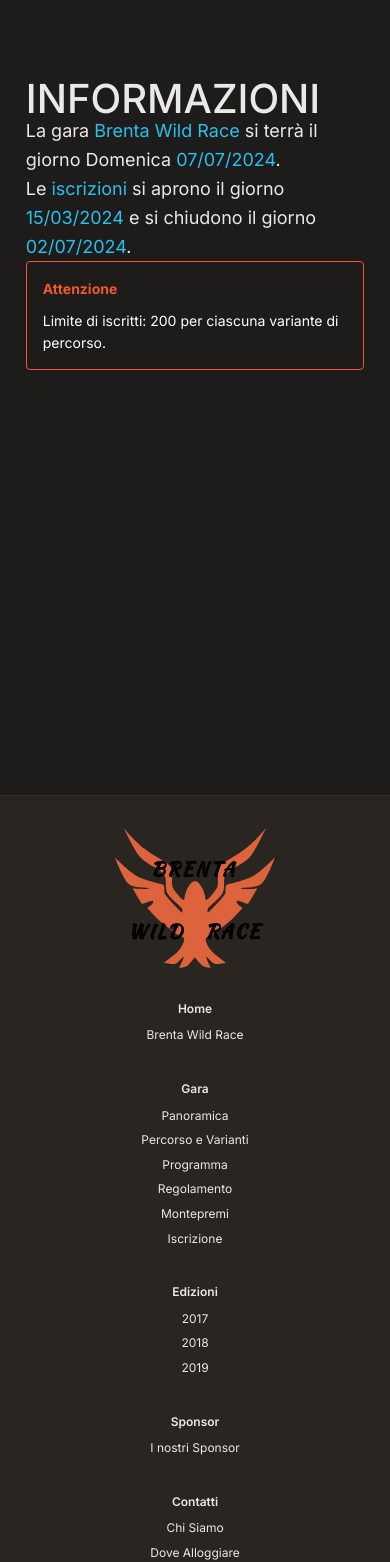
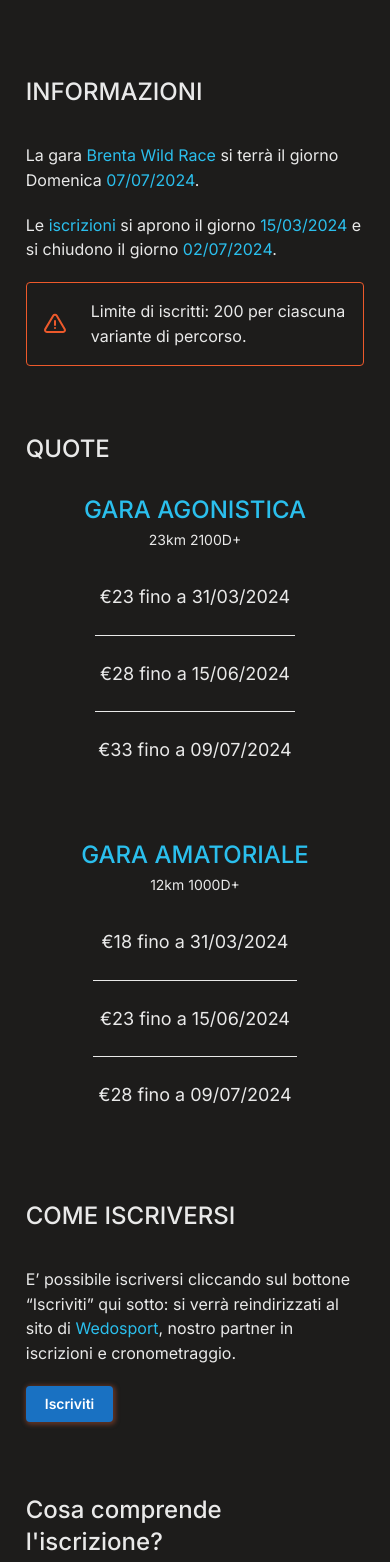
Before and after one commit to elibattistoni/brenta-wild-race, a React (Vite) app: page /gara/iscrizione in a window 390 px wide. Shown: the part 149-1711 px from the top of the page. Built offline with nearby package versions, Linux system fonts and the light colour scheme.

Commit message:
feat(trailregistration): add trail registration page and make it responsive

```diff
--- a/src/pages/trail/TrailRegistrationPage.jsx
+++ b/src/pages/trail/TrailRegistrationPage.jsx
@@ -1,28 +1,190 @@
 import Heading from "../../components/shared/Heading";
-import { Alert, Container, Text, Title } from "@mantine/core";
+import {
+  Alert,
+  Container,
+  Text,
+  Title,
+  rem,
+  useMantineTheme,
+} from "@mantine/core";
 import classes from "./TrailRegistrationPage.module.css";
 import PageContainer from "../../components/shared/PageContainer";
+import { IconAlertTriangle } from "@tabler/icons-react";
+import BlueTitle from "../../components/shared/BlueTitle";
+import ButtonPrimary from "../../components/shared/ButtonPrimary";
+import ButtonSecondary from "../../components/shared/ButtonSecondary";
 
 const TrailRegistrationPage = () => {
+  const theme = useMantineTheme();
+
   return (
     <>
       <Heading title="ISCRIZIONE" subtitle="LA GARA" />
       <PageContainer>
-        <Title order={4}>INFORMAZIONI</Title>
-        <Text size="lg">
-          La gara <span className={classes.highlight}>Brenta Wild Race</span> si
-          terrà il giorno Domenica{" "}
-          <span className={classes.highlight}>07/07/2024</span>.
-        </Text>
-        <Text size="lg">
-          Le <span className={classes.highlight}>iscrizioni</span> si aprono il
-          giorno <span className={classes.highlight}>15/03/2024</span> e si
-          chiudono il giorno{" "}
-          <span className={classes.highlight}>02/07/2024</span>.
-        </Text>
-        <Alert variant="outline" color="orangeBrenta.0" title="Attenzione">
-          Limite di iscritti: 200 per ciascuna variante di percorso.
-        </Alert>
+        <section className={classes.info}>
+          <Title
+            order={4}
+            mb="lg"
+            fz={{
+              base: rem(24),
+              xs: rem(32),
+              sm: rem(40),
+            }}
+          >
+            INFORMAZIONI
+          </Title>
+          <Text fz={{ base: "md", xs: "lg" }}>
+            La gara <span className={classes.highlight}>Brenta Wild Race</span>{" "}
+            si terrà il giorno Domenica{" "}
+            <span className={classes.highlight}>07/07/2024</span>.
+          </Text>
+          <Text fz={{ base: "md", xs: "lg" }}>
+            Le <span className={classes.highlight}>iscrizioni</span> si aprono
+            il giorno <span className={classes.highlight}>15/03/2024</span> e si
+            chiudono il giorno{" "}
+            <span className={classes.highlight}>02/07/2024</span>.
+          </Text>
+          <Alert
+            variant="outline"
+            color="orangeBrenta.0"
+            title="Limite di iscritti: 200 per ciascuna variante di percorso."
+            icon={<IconAlertTriangle />}
+            classNames={{
+              label: classes.label,
+              icon: classes.icon,
+              wrapper: classes.wrapper,
+            }}
+          ></Alert>
+        </section>
+        <section className={classes.info}>
+          <Title
+            order={4}
+            mb="lg"
+            fz={{
+              base: rem(24),
+              xs: rem(32),
+              sm: rem(40),
+            }}
+          >
+            QUOTE
+          </Title>
+          <Container fluid className={classes.table}>
+            <Container fluid className={classes.tableColumn}>
+              <Title
+                order={4}
+                fz={{
+                  base: rem(24),
+                  xs: rem(28),
+                  sm: theme.other.fontSizesTitles.fontSizeh6_32px,
+                }}
+                fw={theme.other.fontWeights.medium}
+                c="bluePrimary.0"
+              >
+                GARA AGONISTICA
+              </Title>
+              <Text className={classes.tableSubtitle}>23km 2100D+</Text>
+              <Text className={classes.tableRow}>€23 fino a 31/03/2024</Text>
+              <Text className={classes.tableRow}>€28 fino a 15/06/2024</Text>
+              <Text className={classes.tableLastRow}>
+                €33 fino a 09/07/2024
+              </Text>
+            </Container>
+            <Container fluid className={classes.tableColumn}>
+              <Title
+                order={4}
+                fz={{
+                  base: rem(24),
+                  xs: rem(28),
+                  sm: theme.other.fontSizesTitles.fontSizeh6_32px,
+                }}
+                fw={theme.other.fontWeights.medium}
+                c="bluePrimary.0"
+              >
+                GARA AMATORIALE
+              </Title>
+              <Text className={classes.tableSubtitle}>12km 1000D+</Text>
+              <Text className={classes.tableRow}>€18 fino a 31/03/2024</Text>
+              <Text className={classes.tableRow}>€23 fino a 15/06/2024</Text>
+              <Text className={classes.tableLastRow}>
+                €28 fino a 09/07/2024
+              </Text>
+            </Container>
+          </Container>
+        </section>
+        <section className={classes.info}>
+          <Title
+            order={4}
+            mb="lg"
+            fz={{
+              base: rem(24),
+              xs: rem(32),
+              sm: rem(40),
+            }}
+          >
+            COME ISCRIVERSI
+          </Title>
+          <Text fz={{ base: "md", xs: "lg" }}>
+            E’ possibile iscriversi cliccando sul bottone “Iscriviti” qui sotto:
+            si verrà reindirizzati al sito di{" "}
+            <span className={classes.highlight}>Wedosport</span>, nostro partner
+            in iscrizioni e cronometraggio.
+          </Text>
+          <ButtonPrimary text="Iscriviti" style={{ alignSelf: "flex-start" }} />
+        </section>
+        <aside className={classes.info}>
+          <Title
+            order={6}
+            mb="lg"
+            fz={{
+              base: rem(24),
+              xs: rem(32),
+              sm: rem(40),
+            }}
+            lh={rem(32)}
+          >
+            Cosa comprende l'iscrizione?
+          </Title>
+          <ul>
+            <li>
+              <Text fz={{ base: "md", xs: "lg" }}>
+                Pettorale gara con chip, cronometraggio, servizi igienici alla
+                partenza
+              </Text>
+            </li>
+            <li>
+              <Text fz={{ base: "md", xs: "lg" }}>Pacco gara</Text>
+            </li>
+            <li>
+              <Text fz={{ base: "md", xs: "lg" }}>
+                Parcheggio gratuito alla partenza
+              </Text>
+            </li>
+            <li>
+              <Text fz={{ base: "md", xs: "lg" }}>
+                Ristori lungo il percorso e all’arrivo
+              </Text>
+            </li>
+            <li>
+              <Text fz={{ base: "md", xs: "lg" }}>
+                Servizio recupero bastoncini a malga Termoncello I° e II°
+                passaggio
+              </Text>
+            </li>
+            <li>
+              <Text fz={{ base: "md", xs: "lg" }}>
+                Servizio docce presso la partenza/arrivo
+              </Text>
+            </li>
+            <li>
+              <Text fz={{ base: "md", xs: "lg" }}>Buono pasto</Text>
+            </li>
+            <li>
+              <Text fz={{ base: "md", xs: "lg" }}>
+                Classifiche finali e foto
+              </Text>
+            </li>
+          </ul>
+        </aside>
       </PageContainer>
     </>
   );
--- a/src/pages/trail/TrailRegistrationPage.module.css
+++ b/src/pages/trail/TrailRegistrationPage.module.css
@@ -1,3 +1,70 @@
+section {
+  margin-bottom: rem(72px);
+}
+
+.info {
+  display: flex;
+  flex-direction: column;
+  gap: rem(20px);
+  /* align-items: flex-start; */
+}
+
 .highlight {
   color: var(--mantine-color-bluePrimary-0);
 }
+
+.label {
+  font-size: var(--mantine-font-size-lg) !important;
+  font-weight: var(--mantine-fw-normal) !important;
+  color: var(--mantine-color-fontWhite-0);
+  @media (max-width: $mantine-breakpoint-xs) {
+  font-size: var(--mantine-font-size-md) !important;
+
+  }
+}
+
+.icon {
+  width: rem(48px) !important;
+  margin-right: 0px !important;
+}
+
+.wrapper {
+  align-items: center;
+}
+
+ul {
+  margin: 0px;
+}
+
+.table {
+  display: flex;
+  margin: 0px !important;
+  @media (max-width: $mantine-breakpoint-sm) {
+    flex-direction: column;
+    gap:rem(56px)
+  }
+}
+
+.tableColumn {
+  display: flex;
+  flex-direction: column;
+  align-items: center;
+}
+
+.tableSubtitle {
+  font-size: var(--mantine-font-size-sm) !important;
+  margin: rem(8px) 0px !important;
+}
+
+.tableRow {
+  border-bottom: 0.5px solid var(--mantine-color-fontWhite-0);
+  padding: rem(24px) 0px !important;
+  width: 90%;
+  text-align: center;
+  font-size: var(--mantine-font-size-lg) !important;
+}
+
+.tableLastRow {
+  padding: rem(24px) 0px !important;
+  font-size: var(--mantine-font-size-lg) !important;
+}
```
